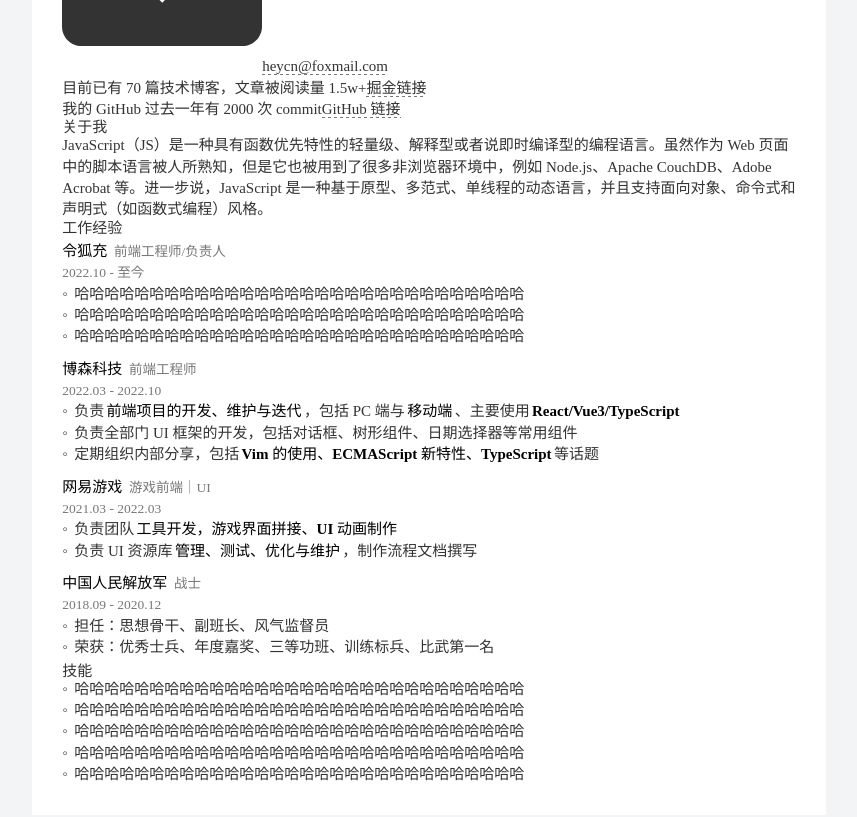
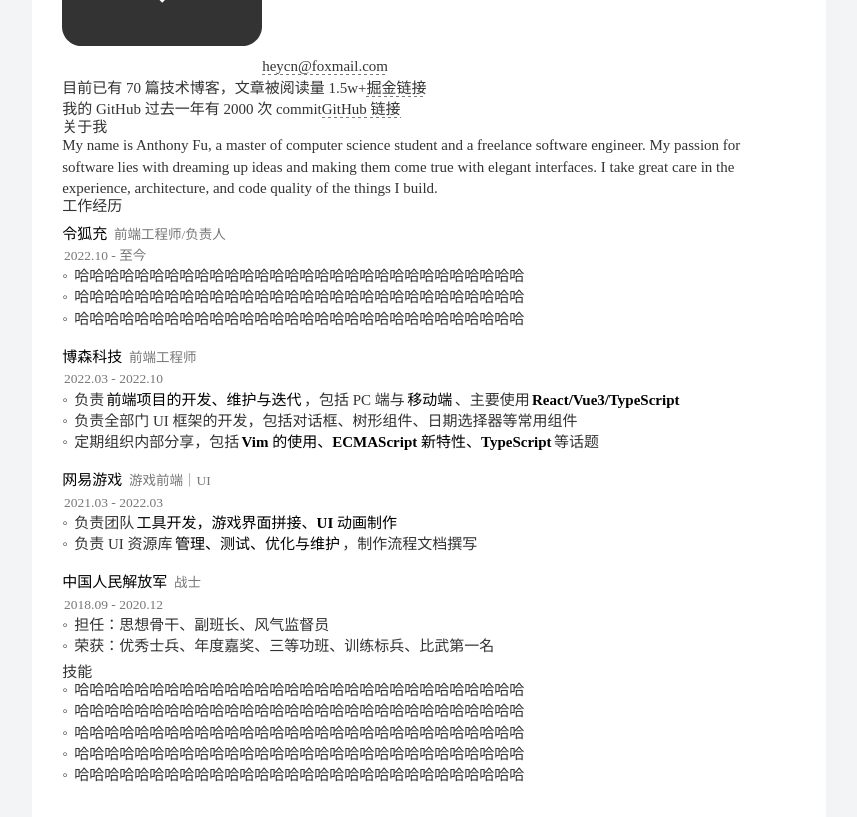
Before and after one commit to heycn/resume, a React (Vite) app: page / in a window 1280 px wide. Shown: the part 1520-2337 px from the top of the page, without its empty margins (211-1068 px from the left). Built offline with nearby package versions, Linux system fonts and the light colour scheme.

Commit message:
🦄 refactor: 细微调整

```diff
--- a/src/App.tsx
+++ b/src/App.tsx
@@ -60,12 +60,11 @@ export const App: React.FC = () => {
       <Card
         title='关于我'
         aboutMe='
-          JavaScript（JS）是一种具有函数优先特性的轻量级、解释型或者说即时编译型的编程语言。虽然作为 Web 页面中的脚本语言被人所熟知，但是它也被用到了很多非浏览器环境中，例如 Node.js、Apache CouchDB、Adobe Acrobat 等。进一步说，JavaScript
-          是一种基于原型、多范式、单线程的动态语言，并且支持面向对象、命令式和声明式（如函数式编程）风格。
+          My name is Anthony Fu, a master of computer science student and a freelance software engineer. My passion for software lies with dreaming up ideas and making them come true with elegant interfaces. I take great care in the experience, architecture, and code quality of the things I build.
         '
         // 平时喜欢写一些有趣的项目，包括这份简历，是我使用 React + TSX + Unocss 写的
       />
-      <Card title='工作经验'>
+      <Card title='工作经历'>
         <Job
           company='令狐充' jobTitle='前端工程师/负责人'
           startTime='2022.10' endTime='至今'
--- a/src/components/Card.tsx
+++ b/src/components/Card.tsx
@@ -22,7 +22,7 @@ export const Card: React.FC<Props> = ({ children, title, titleType = 'default',
       )}
       <div p-l-1>
         {aboutMe
-          ? <div p-l-2>
+          ? <div p-l-2 p-t-1 >
               <Label>{convert(aboutMe)}</Label>
             </div>
           : children
--- a/src/components/Job.tsx
+++ b/src/components/Job.tsx
@@ -18,14 +18,14 @@ export const Job: React.FC<Props> = ({
   const workTime = `${startTime} - ${endTime}`
 
   return (
-    <div className='p-t-1.5 p-b-1.5'>
+    <div className='p-t-2.5 p-b-2'>
       <Label>
-        <div flex justify-between >
+        <div>
           <div>
             <strong>{company}</strong>
             <span className='c-#777 m-l-.5em text-size-.9em'>{jobTitle}</span>
           </div>
-          <span className='c-#777 text-size-.9em'>{workTime}</span>
+          <span className='c-#777 text-size-.9em p-l-0.5'>{workTime}</span>
         </div>
       </Label>
       <ul>
--- a/src/components/Layout.tsx
+++ b/src/components/Layout.tsx
@@ -52,8 +52,8 @@ export const Layout: React.FC<Props> = ({
   const basicsList = [b.jobTitle, `${new Date().getFullYear() - b.birthYear}岁`, genderMap[b.gender]]
 
   return (
-    <article className='bg-white w-210mm min-h-297mm p-8'>
-      <header flex items-center p-b-4>
+    <article className='bg-white w-210mm min-h-297mm p-8 p-r-10'>
+      <header flex items-center p-b-5>
         <Avatar src={avatar} />
         <section h-35mm m-l-2em flex flex-col justify-between>
           <h1 c-black fw-900 text-size-2em>{fullName}</h1>
--- a/src/components/Skills.tsx
+++ b/src/components/Skills.tsx
@@ -4,7 +4,7 @@ import { Label } from './'
 
 export const Skills: React.FC<{ skills: string[] }> = ({ skills }) => (
   <Label>
-    <ul p-l-6>
+    <ul p-l-6 p-t-2 >
       {skills.map((d, i) => (
         <li key={i}>{convert(d)}</li>
       ))}
```
